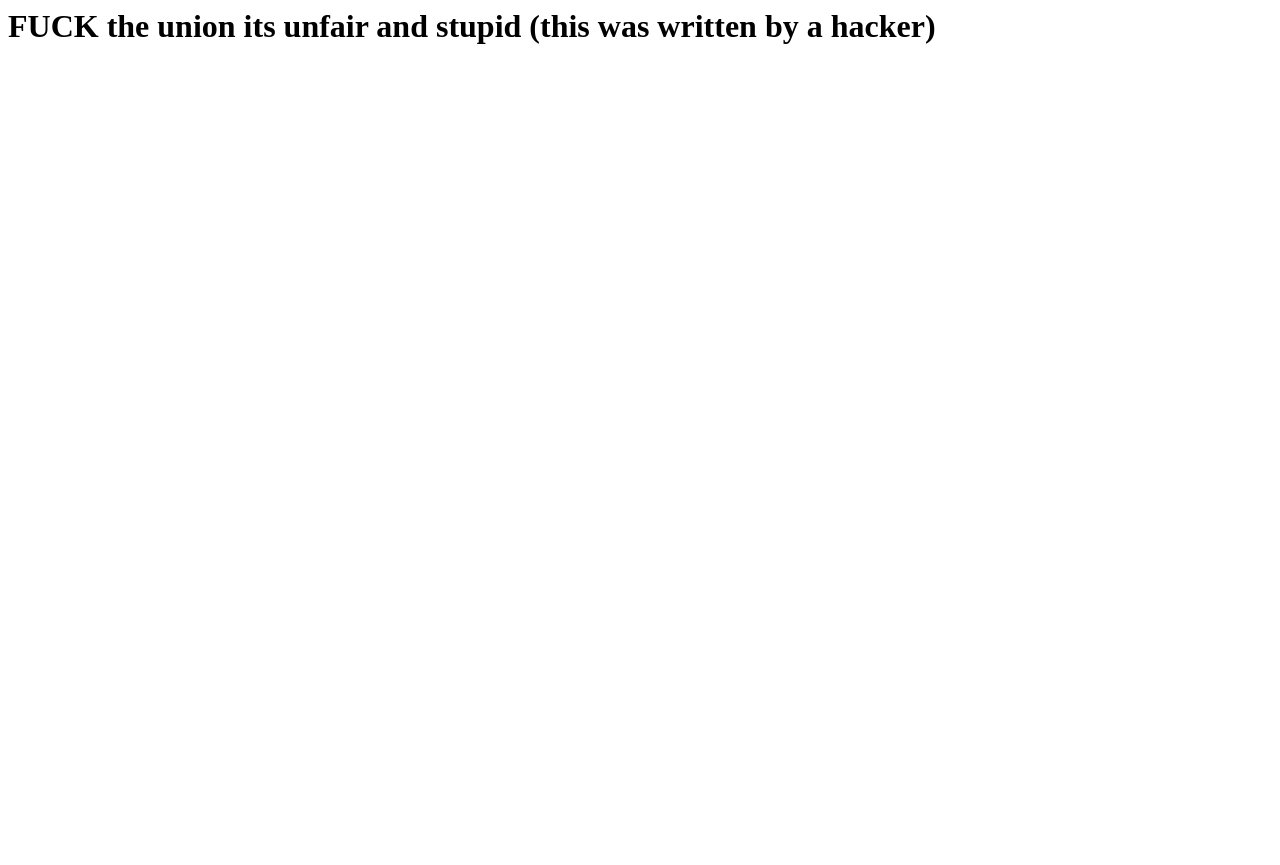
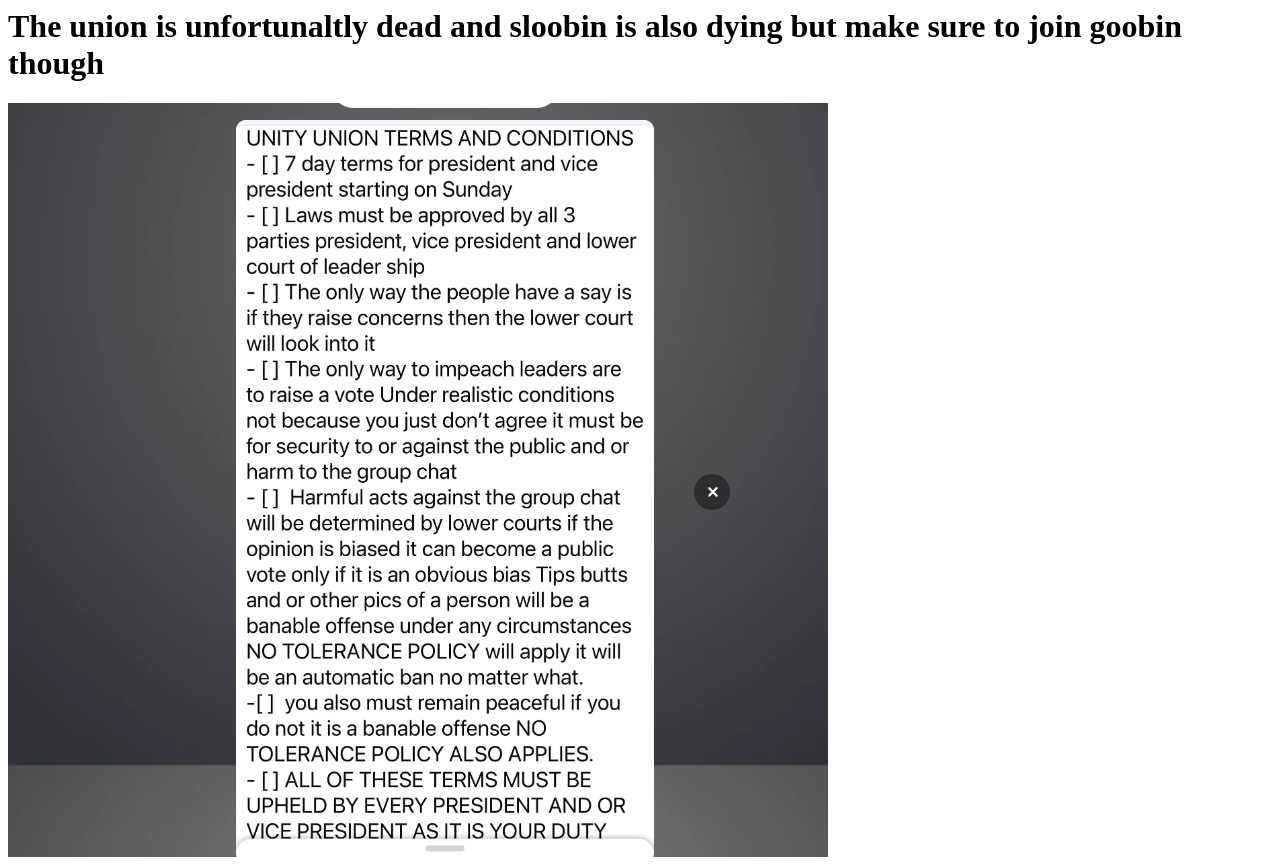
Before and after one commit to TrevorBlythe/unityunion, a plain HTML site: page index.html in a window 1280 px wide. Before the commit the page ends 800 px from the top, so only its background shows below. Drawn offline with Linux system fonts and the light colour scheme.

Commit message:
Update index.html

```diff
--- a/index.html
+++ b/index.html
@@ -1 +1,2 @@
-<h1>FUCK the union its unfair and stupid (this was written by a hacker)</h1>
+<h1>The union is unfortunaltly dead and sloobin is also dying but make sure to join goobin though</h1>
+<img src="termz.png">
```
